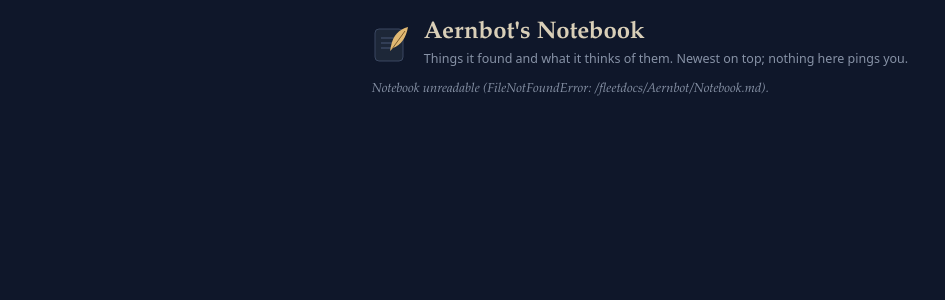
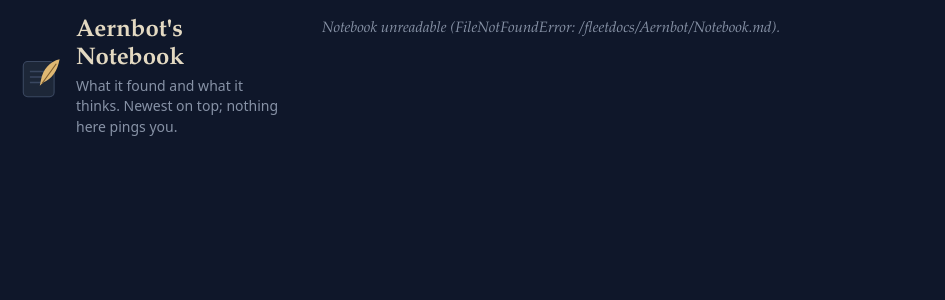
Before and after one commit to Aern28/aernhome, a Flask app: page /nexus/feed/aernbot in a window 1280 px wide. Shown: the part 121-421 px from the top of the page, without its empty margins (0-945 px from the left). Run offline with Flask 3, Linux system fonts and the light colour scheme; some libraries are stand-ins or nearby versions.

Commit message:
Nexus Notebook: wider layout, larger text (Aern 10/12)
Aern: the centred strip felt weird and the text was small.
- From 900px: sticky sidebar (title, thread dropdown, thread question,
  source line) beside an 860px entry column, aligned with the Nexus
  header instead of a centred 680px strip. Phone stays one column.
- Body 15px -> 17px on a 28px ruling (was 24px); titles 23px; meta,
  dropdown and day labels up a size. Grid re-checked: 679 blocks on it.
- "keep reading" is link-coloured so it reads as a control.

Co-Authored-By: Claude Opus 5.5 (1M context) <noreply@anthropic.com>
Claude-Session: https://claude.ai/code/session_01Jwyh6Z5WohA1nsFNWJjGp7

```diff
--- a/templates/nexus_notebook.html
+++ b/templates/nexus_notebook.html
@@ -4,65 +4,85 @@
 {% block nexus_content %}
 <style>
 /* Aernbot Notebook (Aern 10/12, from the bot's own mock). Dark-only like the rest of Nexus.
-   THE GRID: body text is 15px on a 24px line, and every block inside .nb-text has a margin
-   that is a whole multiple of 24px, so each line of text sits on a ruling. If you add a
-   block style here, keep its height on the grid or the words drift off the lines. */
-.nb { --nb-ink:#d9cfb8; --nb-pencil:#e0b872; --nb-rule:rgba(135,146,166,.13);
+   LAYOUT: phone = one column. From 900px = a sticky sidebar (title, thread dropdown, thread
+   question) beside the entries, filling the Nexus width and aligned with the header, not a
+   centred strip (Aern: "centred in the middle of the page feels weird").
+   THE GRID: body text is 17px on a 28px line (--g), and every block inside .nb-text has a
+   margin that is a whole multiple of --g, so each line of text sits on a ruling. If you add
+   a block style here, keep its height on the grid or the words drift off the lines. */
+.nb { --g:28px; --nb-ink:#e3d9c2; --nb-pencil:#e6bf7a; --nb-rule:rgba(135,146,166,.14);
   --nb-serif:"Iowan Old Style","Palatino Linotype",Palatino,Georgia,serif;
-  max-width:680px; margin:0 auto; padding:6px 0 24px; display:flex; flex-direction:column; gap:12px; }
+  display:flex; flex-direction:column; gap:14px; padding:4px 0 24px; }
+.nb-side { display:flex; flex-direction:column; gap:12px; }
 .nb-cover { display:flex; align-items:center; gap:12px; padding:0 4px; }
-.nb-quill { width:40px; height:40px; flex:none; }
-.nb-cover h2 { margin:0; font:600 24px/1.15 var(--nb-serif); color:var(--nb-ink); }
-.nb-cover p { margin:2px 0 0; font-size:12.5px; color:var(--nx-muted); }
-.nb-pick { display:flex; align-items:center; gap:8px; padding:0 4px; font-size:12.5px; color:var(--nx-muted); }
-.nb-pick select { flex:1; min-width:0; max-width:340px; background:var(--nx-card); color:var(--nx-fg);
-  border:1px solid var(--nx-line); border-radius:8px; padding:6px 10px; font:14px system-ui,sans-serif; }
-.nb-q { padding:0 4px; font:italic 13px/1.4 var(--nb-serif); color:var(--nx-muted); min-height:0; }
+.nb-quill { width:44px; height:44px; flex:none; }
+.nb-cover h2 { margin:0; font:600 26px/1.15 var(--nb-serif); color:var(--nb-ink); }
+.nb-cover p { margin:3px 0 0; font-size:14px; line-height:1.45; color:var(--nx-muted); }
+.nb-pick { display:flex; flex-direction:column; gap:6px; padding:0 4px; font-size:13px; color:var(--nx-muted); }
+.nb-pick select { width:100%; max-width:420px; background:var(--nx-card); color:var(--nx-fg);
+  border:1px solid var(--nx-line); border-radius:8px; padding:9px 12px; font:16px system-ui,sans-serif; }
+.nb-q { margin:0; padding:0 4px; font:italic 15px/1.45 var(--nb-serif); color:var(--nx-muted); }
 .nb-q:empty { display:none; }
-.nb-day { font:11.5px ui-monospace,"SF Mono","Cascadia Mono",Menlo,monospace; color:var(--nx-faint);
+.nb-side .nb-foot { padding:0 4px; font:12px/1.5 ui-monospace,Menlo,monospace; color:var(--nx-faint); }
+.nb-foot a { color:var(--nx-muted); }
+
+.nb-main { display:flex; flex-direction:column; gap:14px; min-width:0; }
+.nb-day { font:13px ui-monospace,"SF Mono","Cascadia Mono",Menlo,monospace; color:var(--nx-faint);
   text-transform:uppercase; letter-spacing:.08em; margin:10px 4px 0; }
+.nb-day:first-child { margin-top:0; }
 .nb-entry { position:relative; background:var(--nx-card); border:1px solid var(--nx-line); border-radius:12px;
-  padding:12px 18px 12px 22px; overflow:hidden; }
-.nb-entry::before { content:""; position:absolute; left:0; top:0; bottom:0; width:3px; background:var(--c); opacity:.8; }
-.nb-meta { display:flex; justify-content:space-between; align-items:center; font-size:11.5px; line-height:24px; color:var(--nx-muted); }
-.nb-tag { display:flex; align-items:center; gap:6px; }
-.nb-tag i { width:7px; height:7px; border-radius:50%; background:var(--c); display:inline-block; }
+  padding:16px 24px 18px 28px; overflow:hidden; }
+.nb-entry::before { content:""; position:absolute; left:0; top:0; bottom:0; width:4px; background:var(--c); opacity:.85; }
+.nb-meta { display:flex; justify-content:space-between; align-items:center; font-size:13px; line-height:24px; color:var(--nx-muted); }
+.nb-tag { display:flex; align-items:center; gap:7px; }
+.nb-tag i { width:8px; height:8px; border-radius:50%; background:var(--c); display:inline-block; }
 .nb-meta time { font-family:ui-monospace,Menlo,monospace; color:var(--nx-faint); }
-.nb-entry h3 { margin:0 0 12px; font:600 19px/24px var(--nb-serif); color:var(--nb-ink); }
+.nb-entry h3 { margin:2px 0 14px; font:600 23px/30px var(--nb-serif); color:var(--nb-ink); }
 
-/* The ruled block. Rule = 1px at 19-20px of each 24px line: just under the baseline of 15px text. */
-.nb-text { font-size:15px; line-height:24px; color:#c9d0dc;
-  background-image:repeating-linear-gradient(to bottom, transparent 0 19px, var(--nb-rule) 19px 20px, transparent 20px 24px); }
+/* The ruled block. Rule = 1px at 22-23px of each 28px line: just under the baseline of 17px text. */
+.nb-text { font-size:17px; line-height:var(--g); color:#d3d9e3;
+  background-image:repeating-linear-gradient(to bottom, transparent 0 22px, var(--nb-rule) 22px 23px, transparent 23px var(--g)); }
 .nb-text p, .nb-text ul, .nb-text ol, .nb-text blockquote, .nb-text pre, .nb-text table,
-.nb-text h1, .nb-text h2, .nb-text h3, .nb-text h4, .nb-text h5, .nb-text h6 { margin:0 0 24px; line-height:24px; }
-.nb-text h1, .nb-text h2, .nb-text h3, .nb-text h4, .nb-text h5, .nb-text h6 { font-size:15px; font-weight:600; color:var(--nx-fg); }
+.nb-text h1, .nb-text h2, .nb-text h3, .nb-text h4, .nb-text h5, .nb-text h6 { margin:0 0 var(--g); line-height:var(--g); }
+.nb-text h1, .nb-text h2, .nb-text h3, .nb-text h4, .nb-text h5, .nb-text h6 { font-size:17px; font-weight:600; color:var(--nx-fg); }
 .nb-text > :last-child, .nb-rest > :last-child { margin-bottom:0; }
-.nb-text ul, .nb-text ol { padding-left:20px; }
-.nb-text li { line-height:24px; }
+.nb-text ul, .nb-text ol { padding-left:22px; }
+.nb-text li { line-height:var(--g); }
 .nb-text li > p { margin:0; }
-.nb-text strong { color:var(--nx-fg); }
-.nb-text a { color:#9cc3f5; text-decoration:underline; text-decoration-color:rgba(156,195,245,.35); text-underline-offset:2px; overflow-wrap:anywhere; }
-.nb-text code { font:13px/1 ui-monospace,Menlo,monospace; background:rgba(135,146,166,.12); border-radius:4px; padding:1px 4px; }
+.nb-text strong { color:#f1f4f9; }
+.nb-text a { color:#9cc3f5; text-decoration:underline; text-decoration-color:rgba(156,195,245,.4); text-underline-offset:3px; overflow-wrap:anywhere; }
+.nb-text code { font:14.5px/1 ui-monospace,Menlo,monospace; background:rgba(135,146,166,.14); border-radius:4px; padding:1px 5px; }
 .nb-text pre { overflow-x:auto; }
-.nb-text pre code { background:none; padding:0; line-height:24px; }
+.nb-text pre code { background:none; padding:0; line-height:var(--g); }
 .nb-text img { max-width:100%; }
 /* Fact vs opinion: the bot's own read sits in the margin, in pencil. Two ways in: a paragraph
    that opens "My read/take/..." (older entries), or the explicit "> my read:" blockquote. */
-.nb-text p.nb-mine, .nb-text blockquote { border-left:2px dashed var(--nb-pencil); padding:0 0 0 12px;
-  color:var(--nb-pencil); font-family:var(--nb-serif); font-style:italic; }
-.nb-text blockquote p { margin:0 0 24px; }
+.nb-text p.nb-mine, .nb-text blockquote { border-left:2px dashed var(--nb-pencil); padding:0 0 0 14px;
+  color:var(--nb-pencil); font-family:var(--nb-serif); font-style:italic; font-size:17.5px; }
+.nb-text blockquote p { margin:0 0 var(--g); }
 .nb-text blockquote > :last-child { margin-bottom:0; }
 .nb-more { margin:0; }
-.nb-more summary { list-style:none; cursor:pointer; font-size:12.5px; line-height:24px; color:var(--nx-muted); }
+.nb-more summary { list-style:none; cursor:pointer; font-size:14.5px; line-height:var(--g); color:#9cc3f5; }
 .nb-more summary::-webkit-details-marker { display:none; }
 .nb-more summary::after { content:" \203A"; }
 .nb-more[open] summary { display:none; }
-.nb-foot { text-align:center; font:11px ui-monospace,Menlo,monospace; color:var(--nx-faint); margin-top:14px; }
-.nb-foot a { color:var(--nx-muted); }
 .nb-entry.hide, .nb-day.hide { display:none; }
+
+@media (min-width: 900px) {
+  /* entry column capped near 75 characters a line: past that, long reads get tiring */
+  .nb { display:grid; grid-template-columns:270px minmax(0, 860px); gap:32px; align-items:start; }
+  .nb-cover h2 { font-size:24px; }
+  .nb-side { position:sticky; top:72px; }
+  .nb-pick select { max-width:none; }
+}
+@media (max-width: 520px) {
+  .nb-entry { padding:14px 16px 16px 20px; }
+  .nb-entry h3 { font-size:21px; line-height:28px; }
+}
 </style>
 
-<main class="nb">
+<div class="nb">
+  <aside class="nb-side">
     <header class="nb-cover">
       <svg class="nb-quill" viewBox="0 0 40 40" aria-hidden="true">
         <rect x="3" y="5" width="28" height="32" rx="4" fill="#1d2738" stroke="#3a4760"/>
@@ -70,12 +90,9 @@
         <path d="M36 3c-9 2-15 9-17 19l-1 5 3-3c8-3 13-10 15-21z" fill="#e0b872"/>
         <path d="M33 7 20 25" stroke="#7a5a2c" stroke-width="1"/>
       </svg>
-    <div><h2>Aernbot's Notebook</h2><p>Things it found and what it thinks of them. Newest on top; nothing here pings you.</p></div>
+      <div><h2>Aernbot's Notebook</h2><p>What it found and what it thinks. Newest on top; nothing here pings you.</p></div>
     </header>
-
-  {% if nb.error %}
-  <p class="nb-q">Notebook unreadable ({{ nb.error }}).</p>
-  {% else %}
+    {% if not nb.error %}
     <label class="nb-pick">Thread
       <select id="nb-thread" aria-label="Filter by thread">
         <option value="">Everything ({{ nb.total }})</option>
@@ -85,7 +102,15 @@
       </select>
     </label>
     <p class="nb-q" id="nb-q"></p>
+    <div class="nb-foot">live from fleet-docs Notebook.md{% if nb.mtime %}<br>updated {{ nb.mtime.strftime('%b %d %H:%M') }}{% endif %}<br>
+      <a href="/nexus/fleetdocs/Aernbot/Notebook-archive">older entries</a></div>
+    {% endif %}
+  </aside>
 
+  <main class="nb-main">
+  {% if nb.error %}
+    <p class="nb-q">Notebook unreadable ({{ nb.error }}).</p>
+  {% else %}
   {% for day in nb.days %}
     <div class="nb-day">{{ day.label }}</div>
     {% for e in day.entries %}
@@ -105,10 +130,9 @@
     </article>
     {% endfor %}
   {% endfor %}
-  <div class="nb-foot">live from fleet-docs Aernbot/Notebook.md{% if nb.mtime %} · updated {{ nb.mtime.strftime('%b %d %H:%M') }}{% endif %} ·
-    <a href="/nexus/fleetdocs/Aernbot/Notebook-archive">older entries</a></div>
   {% endif %}
   </main>
+</div>
 {% endblock %}
 
 {% block nexus_scripts %}
```
Lines whose indentation alone changed are shown as unchanged.
